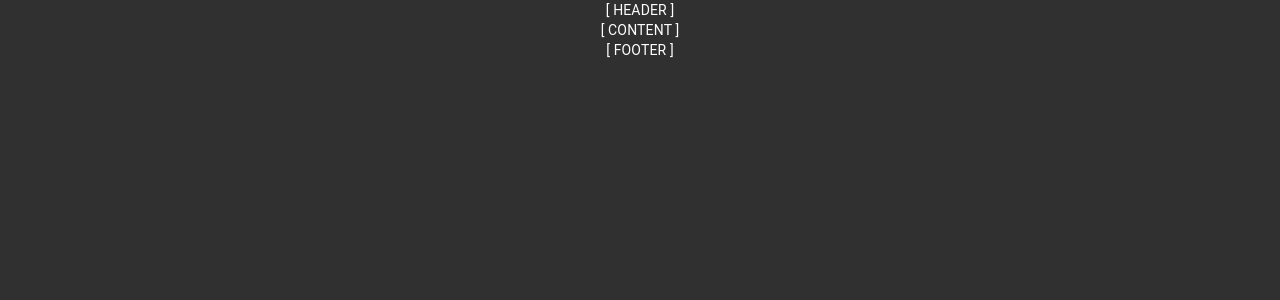
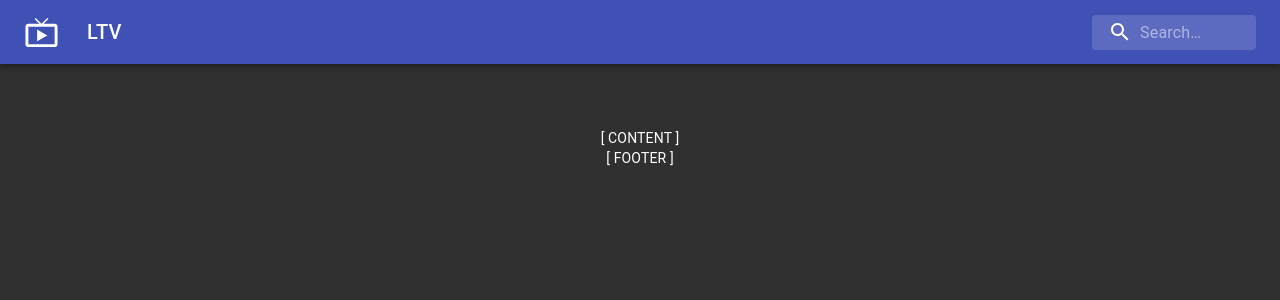
Before and after one commit to barteklecki/lecki-tv, a React (Create React App) app: page / in a window 1280 px wide. Shown: the top 300 px of the page. Built offline with nearby package versions, Linux system fonts and the light colour scheme.

Commit message:
feat(header): miu header template

```diff
--- a/package.json
+++ b/package.json
@@ -8,6 +8,7 @@
     "@testing-library/jest-dom": "^4.2.4",
     "@testing-library/react": "^9.5.0",
     "@testing-library/user-event": "^7.2.1",
+    "prop-types": "^15.7.2",
     "react": "^16.13.1",
     "react-dom": "^16.13.1",
     "react-redux": "^7.2.0",
--- a/src/Components/Header/Header.js
+++ b/src/Components/Header/Header.js
@@ -1,11 +1,52 @@
-import React from 'react'
+import React from 'react';
 
-const Header = () => {
+import AppBar from '@material-ui/core/AppBar';
+import Toolbar from '@material-ui/core/Toolbar';
+import IconButton from '@material-ui/core/IconButton';
+import Typography from '@material-ui/core/Typography';
+import InputBase from '@material-ui/core/InputBase';
+import LiveTvIcon from '@material-ui/icons/LiveTv';
+import SearchIcon from '@material-ui/icons/Search';
+
+import { withStyles } from "@material-ui/core/styles";
+import styles from './styles';
+
+
+const Header = (props) => {
+    const { classes } = props;
     return (
-        <header>
-            [ HEADER ]
-        </header>
-    )
-}
+        <div className={classes.root}>
+            <AppBar position="static">
+                <Toolbar>
+                    <IconButton
+                        edge="start"
+                        className={classes.menuButton}
+                        color="inherit"
+                        aria-label="open drawer"
+                    >
+                        <LiveTvIcon fontSize="large" />
+                    </IconButton>
+                    <Typography className={classes.title} variant="h6" noWrap>
+                        LTV
+                    </Typography>
+                    <div className={classes.search}>
+                        <div className={classes.searchIcon}>
+                            <SearchIcon />
+                        </div>
+                        <InputBase
+                            placeholder="Search…"
+                            classes={{
+                                root: classes.inputRoot,
+                                input: classes.inputInput,
+                            }}
+                            inputProps={{'aria-label': 'search'}}
+                        />
+                    </div>
+                </Toolbar>
+            </AppBar>
+            <Toolbar />
+        </div>
+    );
+};
 
-export default Header;
+export default withStyles(styles)(Header);
--- /dev/null
+++ b/src/Components/Header/styles.js
@@ -0,0 +1,57 @@
+import {fade} from '@material-ui/core/styles';
+
+export default (theme) => ({
+    root: {
+        flexGrow: 1,
+        textAlign: 'left',
+    },
+    menuButton: {
+        marginRight: theme.spacing(2),
+    },
+    title: {
+        flexGrow: 1,
+        display: 'none',
+        [theme.breakpoints.up('sm')]: {
+            display: 'block',
+        },
+    },
+    search: {
+        position: 'relative',
+        borderRadius: theme.shape.borderRadius,
+        backgroundColor: fade(theme.palette.common.white, 0.15),
+        '&:hover': {
+            backgroundColor: fade(theme.palette.common.white, 0.25),
+        },
+        marginLeft: 0,
+        width: '100%',
+        [theme.breakpoints.up('sm')]: {
+            marginLeft: theme.spacing(1),
+            width: 'auto',
+        },
+    },
+    searchIcon: {
+        padding: theme.spacing(0, 2),
+        height: '100%',
+        position: 'absolute',
+        pointerEvents: 'none',
+        display: 'flex',
+        alignItems: 'center',
+        justifyContent: 'center',
+    },
+    inputRoot: {
+        color: 'inherit',
+    },
+    inputInput: {
+        padding: theme.spacing(1, 1, 1, 0),
+        // vertical padding + font size from searchIcon
+        paddingLeft: `calc(1em + ${theme.spacing(4)}px)`,
+        transition: theme.transitions.create('width'),
+        width: '100%',
+        [theme.breakpoints.up('sm')]: {
+            width: '12ch',
+            '&:focus': {
+                width: '20ch',
+            },
+        },
+    },
+});
--- a/src/index.js
+++ b/src/index.js
@@ -5,7 +5,7 @@
 import CssBaseline from '@material-ui/core/CssBaseline';
 import {ThemeProvider} from '@material-ui/core/styles';
 import App from './Components/App';
-import theme from './theme';
+import theme from './assets/theme';
 
 ReactDOM.render(
     <ThemeProvider theme={theme}>
```
Also changed, not shown: src/assets/theme.js (renamed from src/theme.js).
